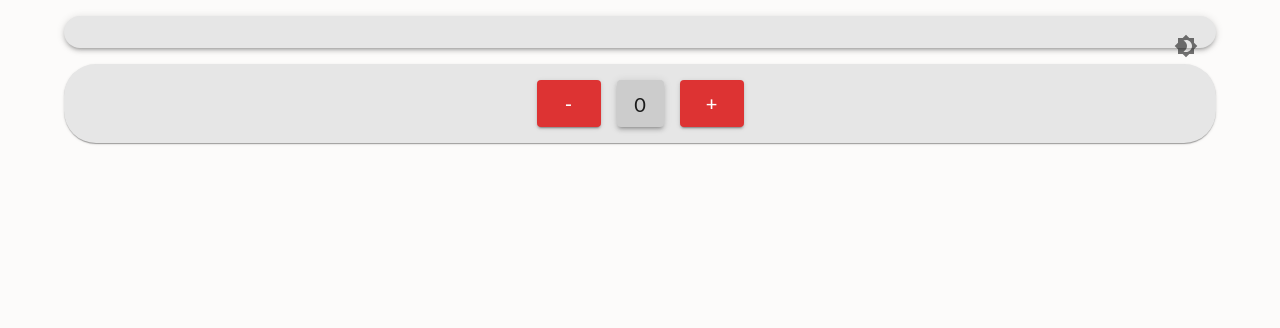
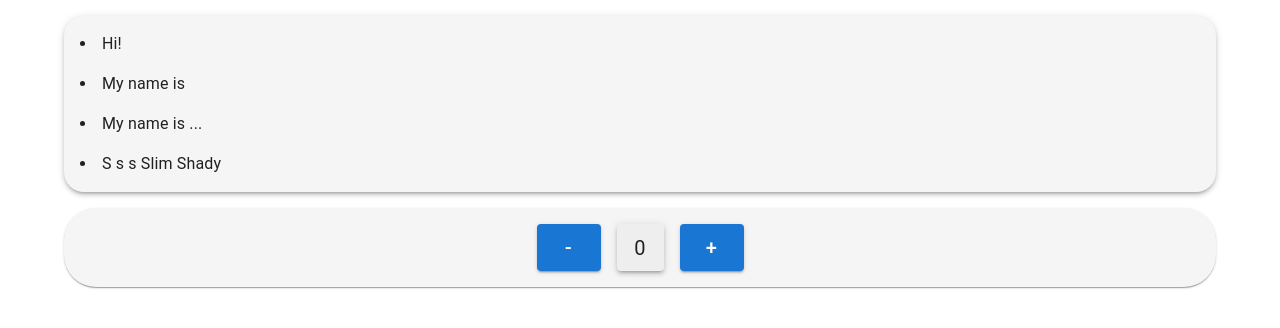
Before and after one commit to PiotrAdamowicz/bimally-todoapp, a React (Vite) app: page / in a window 1280 px wide. Shown: the top 328 px of the page. Built offline with nearby package versions, Linux system fonts and the light colour scheme.

Commit message:
chore: clean upp

```diff
--- a/src/app/store.ts
+++ b/src/app/store.ts
@@ -1,4 +1,3 @@
-import userReducer from '@/features/user/userSlice';
 import { configureStore } from '@reduxjs/toolkit';
 import { counterReducer } from '@/features/counterSlice';
 
@@ -6,7 +5,6 @@
   reducer: {
     // Add your reducers here
     counter: counterReducer,
-    user: userReducer,
   },
   devTools: true,
 });
--- a/src/components/TodoList/TodoList.tsx
+++ b/src/components/TodoList/TodoList.tsx
@@ -1,35 +1,8 @@
 import React from 'react';
-import { changeMode, selectMode } from '@/features/user/userSlice';
-import { Stack, Box, Typography, IconButton, TypographyVariant, SxProps, Theme } from '@mui/material';
-import Brightness4Icon from '@mui/icons-material/Brightness4';
-import { useDispatch, useSelector } from 'react-redux';
+import { Stack } from '@mui/material';
+import { todos } from '@/fixtures/todos';
 
 const TodoList = () => {
-  const dispatch = useDispatch();
-  const mode = useSelector(selectMode);
-
-  const themeTypes = (type: string, func: JSX.Element[]) => (
-    <Stack
-      sx={{
-        p: 2,
-        boxShadow: 3,
-        borderRadius: 5,
-        position: 'relative',
-        backgroundColor: 'grey.100',
-      }}
-      gap={2}
-    >
-      <Typography variant="h3">{type}</Typography> {func}
-      <IconButton onClick={() => dispatch(changeMode())} sx={{ position: 'absolute', top: 10, right: 10 }}>
-        <Brightness4Icon
-          sx={{
-            transition: 'transform 0.4s',
-            transform: mode === 'dark' ? 'rotateY(180deg)' : 'rotateY(0deg)',
-          }}
-        />
-      </IconButton>
-    </Stack>
-  );
 
   return (
     <Stack gap={5}>
@@ -43,14 +16,7 @@
       }}
       gap={2}
     >
-      <IconButton onClick={() => dispatch(changeMode())} sx={{ position: 'absolute', top: 10, right: 10 }}>
-        <Brightness4Icon
-          sx={{
-            transition: 'transform 0.4s',
-            transform: mode === 'dark' ? 'rotateY(180deg)' : 'rotateY(0deg)',
-          }}
-        />
-      </IconButton>
+      {todos.map((todo) =>(<li key={todo.addDate.toString()}>{todo.text}</li>))}
     </Stack>
     </Stack>
   );
--- a/src/features/user/userSlice.ts
+++ /dev/null
@@ -1,44 +0,0 @@
-import { createSlice } from '@reduxjs/toolkit';
-import type { RootState } from '@/app/store';
-const initialState = {
-  token: null,
-  user: null,
-  mode: localStorage.getItem('mode')
-    ? localStorage.getItem('mode')
-    : window.matchMedia('(prefers-color-scheme: dark)').matches
-    ? 'dark'
-    : 'light',
-};
-
-export const userSlice = createSlice({
-  name: 'user',
-  initialState,
-  reducers: {
-    setCredentials: (state, action) => {
-      state.token = action.payload.token;
-      state.user = action.payload.user;
-    },
-    setToken: (state, action) => {
-      state.token = action.payload;
-    },
-    changeMode: (state) => {
-      if (state.mode === 'light') {
-        state.mode = 'dark';
-        localStorage.setItem('mode', 'dark');
-      } else {
-        state.mode = 'light';
-        localStorage.setItem('mode', 'light');
-      }
-    },
-  },
-});
-
-export const { setCredentials, setToken, changeMode } = userSlice.actions;
-
-export const selectToken = (state: RootState) => state.user.token;
-
-export const selectUser = (state: RootState) => state.user.user;
-
-export const selectMode = (state: RootState) => state.user.mode;
-
-export default userSlice.reducer;
--- /dev/null
+++ b/src/fixtures/todos.ts
@@ -0,0 +1,22 @@
+export const todos =[
+    {
+        text: 'Hi!',
+        addDate: new Date(),
+        isDone: false,
+    },
+    {
+        text: 'My name is',
+        addDate: new Date(),
+        isDone: false,
+    },
+    {
+        text: 'My name is ...',
+        addDate: new Date(),
+        isDone: false,
+    },
+    {
+        text: 'S s s Slim Shady',
+        addDate: new Date(),
+        isDone: false,
+    },
+]
--- a/src/main.tsx
+++ b/src/main.tsx
@@ -1,4 +1,3 @@
-import { AppThemeProvider } from './themes/AppThemeProvider';
 import ReactDOM from 'react-dom/client';
 import { Provider } from 'react-redux';
 import { store } from './app/store';
@@ -9,9 +8,7 @@
 ReactDOM.createRoot(document.getElementById('root') as HTMLElement).render(
   <React.StrictMode>
     <Provider store={store}>
-      <AppThemeProvider>
         <App />
-      </AppThemeProvider>
     </Provider>
   </React.StrictMode>,
 );
--- a/src/routes/Routing.tsx
+++ b/src/routes/Routing.tsx
@@ -1,15 +1,11 @@
 import React from 'react';
 import { Routes, Route } from 'react-router-dom';
-import Register from '@/pages/Auth/Register';
-import Login from '@/pages/Auth/Login';
 import Home from '@/pages/Home/Home';
 
 const Routing = () => {
   return (
     <Routes>
       <Route path="*" element={<Home />} />
-      <Route path="/login" element={<Login />} />
-      <Route path="/register" element={<Register />} />
     </Routes>
   );
 };
--- a/src/themes/AppThemeProvider.tsx
+++ /dev/null
@@ -1,119 +0,0 @@
-import { ThemeProvider, createTheme, responsiveFontSizes } from '@mui/material/styles';
-import { selectMode } from '@/features/user/userSlice';
-import { useSelector } from 'react-redux';
-import { PaletteMode } from '@mui/material';
-import * as React from 'react';
-type Props = {
-  children?: React.ReactNode;
-};
-
-declare module '@mui/material/styles' {
-  // index signature typegradients
-
-  interface TypeGradient {
-    [key: string]: string;
-  }
-
-  interface Palette {
-    gradient: TypeGradient;
-  }
-  interface PaletteOptions {
-    gradient: TypeGradient;
-  }
-
-  interface TypeBackground {
-    opposite: string;
-  }
-}
-
-//children with ReactNode type
-export const AppThemeProvider: React.FC<Props> = ({ children }) => {
-  const mode = useSelector(selectMode);
-
-  const theme = responsiveFontSizes(
-    createTheme({
-      palette: {
-        mode: mode as PaletteMode,
-        primary: {
-          main: '#DD3333',
-        },
-        secondary: {
-          main: '#222489',
-        },
-        background: {
-          default: mode === 'dark' ? '#1F1F1F' : '#FCFBFA',
-          opposite: mode === 'dark' ? '#FCFBFA' : '#1F1F1F',
-          paper: mode === 'dark' ? '#131313' : '#FCFCFC',
-        },
-        grey: {
-          50: mode === 'dark' ? 'hsl(0, 0%, 10%)' : 'hsl(0, 5%, 95%)',
-          100: mode === 'dark' ? 'hsl(0, 0%, 20%)' : 'hsl(0, 0%, 90%)',
-          200: mode === 'dark' ? 'hsl(0, 0%, 30%)' : 'hsl(0, 0%, 80%)',
-          300: mode === 'dark' ? 'hsl(0, 0%, 40%)' : 'hsl(0, 0%, 70%)',
-          400: mode === 'dark' ? 'hsl(0, 0%, 50%)' : 'hsl(0, 0%, 60%)',
-          500: mode === 'dark' ? 'hsl(0, 0%, 60%)' : 'hsl(0, 0%, 50%)',
-          600: mode === 'dark' ? 'hsl(0, 0%, 70%)' : 'hsl(0, 0%, 40%)',
-          700: mode === 'dark' ? 'hsl(0, 0%, 80%)' : 'hsl(0, 0%, 30%)',
-          800: mode === 'dark' ? 'hsl(0, 0%, 90%)' : 'hsl(0, 0%, 20%)',
-          900: mode === 'dark' ? 'hsl(0, 5%, 95%)' : 'hsl(0, 0%, 10%)',
-        },
-        gradient: {
-          bronze: 'linear-gradient(180deg, #9C6D3E 0%, #E8C8A9 100%)',
-          silver: 'linear-gradient(180deg, #808080 0%, #DFDFDF 100%)',
-          gold: 'linear-gradient(180deg, #A3873C 0%, #E3D294 100%)',
-        },
-      },
-
-      typography: {
-        fontFamily: 'Lato, sans-serif',
-        body1: {
-          lineHeight: '20px',
-        },
-        body2: {
-          lineHeight: '18px',
-        },
-        // body3: {
-        //   fontSize: '12px',
-        //   lineHeight: '16px',
-        //   display: 'block',
-        // },
-        // body4: {
-        //   fontSize: '10px',
-        //   lineHeight: '14px',
-        //   display: 'block',
-        // },
-      },
-      components: {
-        MuiCssBaseline: {
-          styleOverrides: {
-            body: {
-              // ---CSS BODY--- \\
-            },
-          },
-        },
-        MuiLink: {
-          styleOverrides: {
-            root: {
-              cursor: 'pointer',
-              textDecoration: 'none',
-              lineHeight: '16px',
-              transition: 'all 0.1s ease-in-out',
-              '&:hover': {
-                opacity: 0.8,
-              },
-            },
-          },
-        },
-        MuiIconButton: {
-          styleOverrides: {
-            root: {
-              aspectRatio: '1/1',
-            },
-          },
-        },
-      },
-    }),
-  );
-
-  return <ThemeProvider theme={theme}>{children}</ThemeProvider>;
-};
```
Also changed, not shown: src/features/user/userApiSlice.ts (deleted, +0 -15 lines), 1 other file (tests, documents, lock files or other folders).
